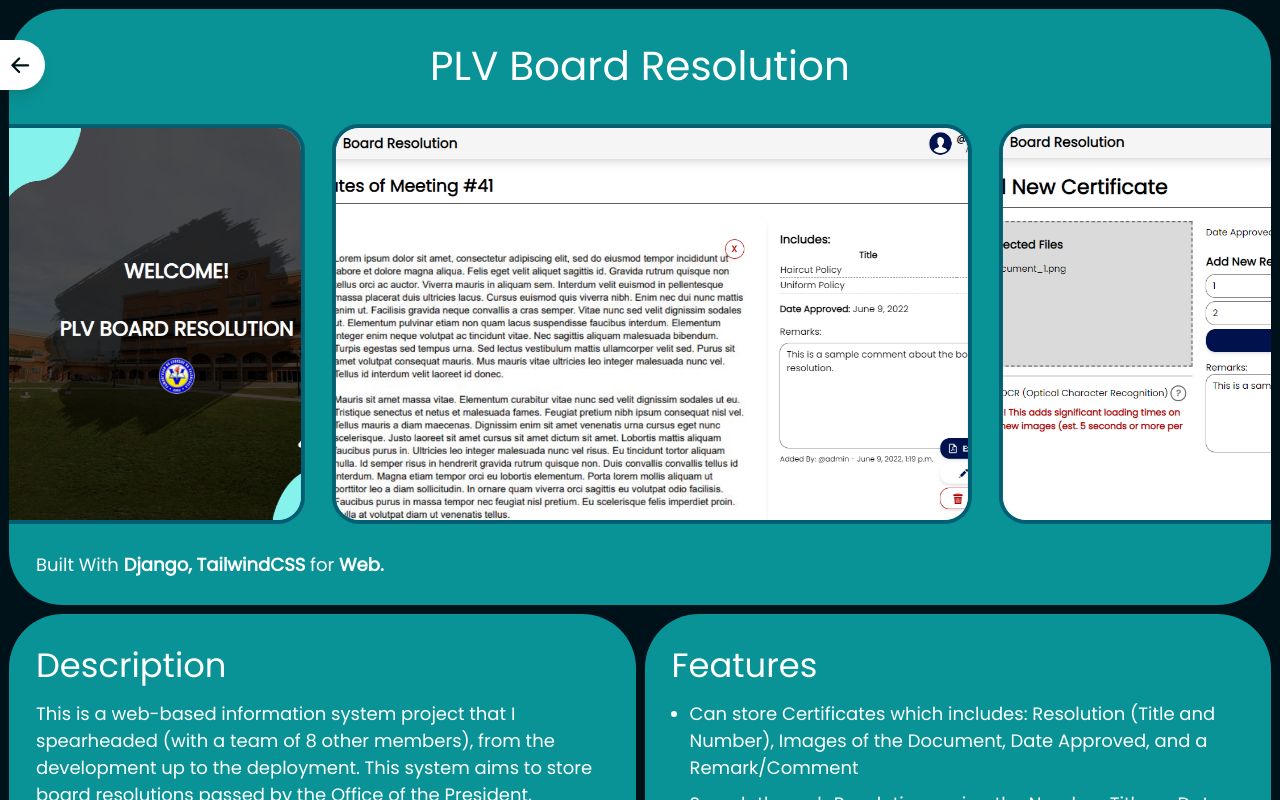
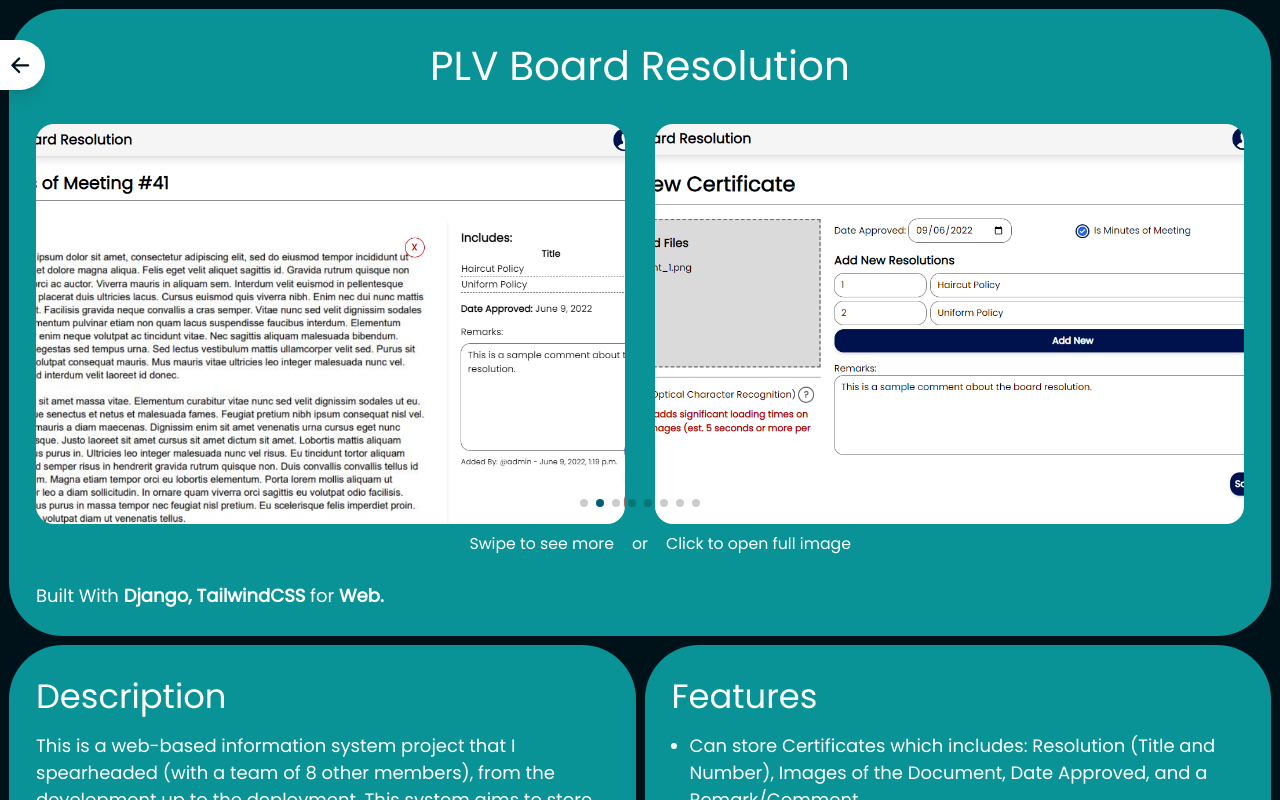
Before and after one commit to christiankyle-ching/vue-portfolio-ckcdev, a Vue app: page /project/board_resolution_is in a window 1280 px wide. Shown: the top 800 px of the page. Built offline with nearby package versions, Linux system fonts and the light colour scheme.

Commit message:
add: SwiperJS for project images

```diff
--- a/package.json
+++ b/package.json
@@ -9,6 +9,7 @@
   "dependencies": {
     "firebase": "^9.8.1",
     "lodash": "^4.17.21",
+    "swiper": "^8.2.3",
     "vue": "^3.2.33",
     "vue-router": "^4.0.14"
   },
--- a/src/assets/base.css
+++ b/src/assets/base.css
@@ -104,8 +104,26 @@ p a {
   }
 }
 
+.spinner__container {
+  @apply flex !absolute left-0 top-0 w-full h-full bg-white -z-10;
+}
+
 .spinner {
-  @apply h-10 w-10 border-[6px] animate-spin rounded-full m-auto border-r-transparent border-_teal block;
+  @apply h-10 w-10 border-[6px] animate-spin rounded-full m-auto !border-r-transparent border-_teal block;
+}
+
+/* SwiperJS */
+
+.swiper {
+  @apply cursor-grab;
+}
+
+.swiper:active {
+  @apply !cursor-grabbing;
+}
+
+.swiper {
+  @apply select-none;
 }
 
 /* #region Cards */
--- a/src/components/ProjectImages.vue
+++ b/src/components/ProjectImages.vue
@@ -1,34 +1,84 @@
 <template>
-  <LoopingAnimator>
-    <div class="flex gap-6 pr-6 items-center">
+  <div>
+    <Swiper
+      :slides-per-view="1"
+      :breakpoints="{
+        768: {
+          slidesPerView: 2,
+        },
+      }"
+      :space-between="30"
+      :pagination="true"
+      :free-mode="{ enabled: true, sticky: false, momentum: true }"
+      :autoplay="{
+        enabled: true,
+        pauseOnMouseEnter: true,
+        disableOnInteraction: false,
+      }"
+      :loop="true"
+      class="h-[50vh] w-full"
+    >
+      <SwiperSlide v-for="image in project.images">
         <a
-        v-for="image in project.images"
           :href="image.url"
           target="_blank"
-        class="h-[50vh] w-[80vw] lg:w-[50vw] relative rounded-3xl border-4 border-_dark-teal overflow-hidden block cursor-zoom-in"
+          class="h-full w-full flex cursor-zoom-in"
         >
           <img
             :src="image.url"
             alt=""
-          class="h-full w-full object-cover"
-          loading="lazy"
+            class="w-full h-full m-auto object-cover bg-white rounded-2xl"
+            lazy="true"
           />
-        <div class="flex absolute left-0 top-0 w-full h-full bg-white -z-10">
-          <div class="spinner m-auto"></div>
+        </a>
+        <div class="spinner__container !bg-transparent">
+          <div class="spinner !border-_dark-teal"></div>
         </div>
-      </a>
+      </SwiperSlide>
+    </Swiper>
+
+    <div class="flex mt-2 text-sm flex-col md:flex-row">
+      <p class="flex-grow basis-0 text-center md:text-right">
+        Swipe to see more
+      </p>
+      <span class="mx-4 text-center">or</span>
+      <p class="flex-grow basis-0 text-center md:text-left">
+        Click to open full image
+      </p>
     </div>
-  </LoopingAnimator>
+  </div>
 </template>
 
 <script>
 import LoopingAnimator from "./LoopingAnimator.vue";
+
+import { SwiperSlide, Swiper } from "swiper/vue";
+import SwiperCore, { Pagination, FreeMode, Autoplay } from "swiper";
+import "swiper/css";
+import "swiper/css/pagination";
+import "swiper/css/free-mode";
+import "swiper/css/autoplay";
+
+// Swiper Modules
+SwiperCore.use([Pagination, FreeMode, Autoplay]);
+
 export default {
   props: {
     project: {
       required: true,
     },
   },
-  components: { LoopingAnimator },
+  components: {
+    LoopingAnimator,
+
+    SwiperSlide,
+    Swiper,
+  },
 };
 </script>
+
+<style>
+.swiper-pagination-bullet-active {
+  @apply !bg-_dark-teal;
+}
+</style>
--- a/src/generate_sitemap.js
+++ b/src/generate_sitemap.js
@@ -4,10 +4,14 @@ const projectURLs = ACTIVE_PROJECTS.map(
   (p) => `https://ckcdev.vercel.app/project/${p.id}`
 );
 
-console.log("----- public/sitemap.txt -----");
+const sitemap = [
+  "https://ckcdev.vercel.app/",
 
-console.log("https://ckcdev.vercel.app/");
-console.log("https://ckcdev.vercel.app/projects/");
-console.log(projectURLs.join("\n"));
+  // Projects
+  "https://ckcdev.vercel.app/projects/",
+  ...projectURLs,
+];
 
 console.log("----- public/sitemap.txt -----");
+console.log(sitemap.join("\n"));
+console.log("----- public/sitemap.txt -----");
```
Also changed, not shown: 1 other file (tests, documents, lock files or other folders). Lines whose indentation alone changed are shown as unchanged.
